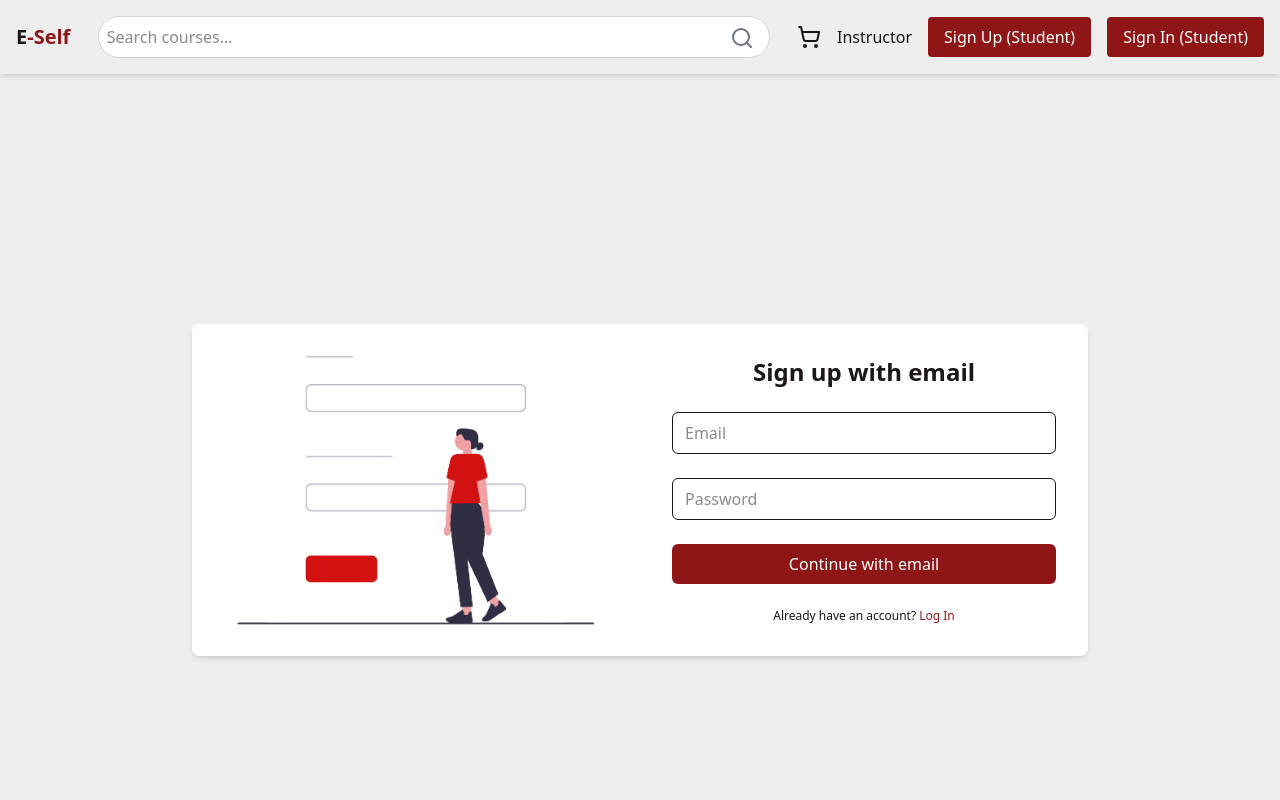
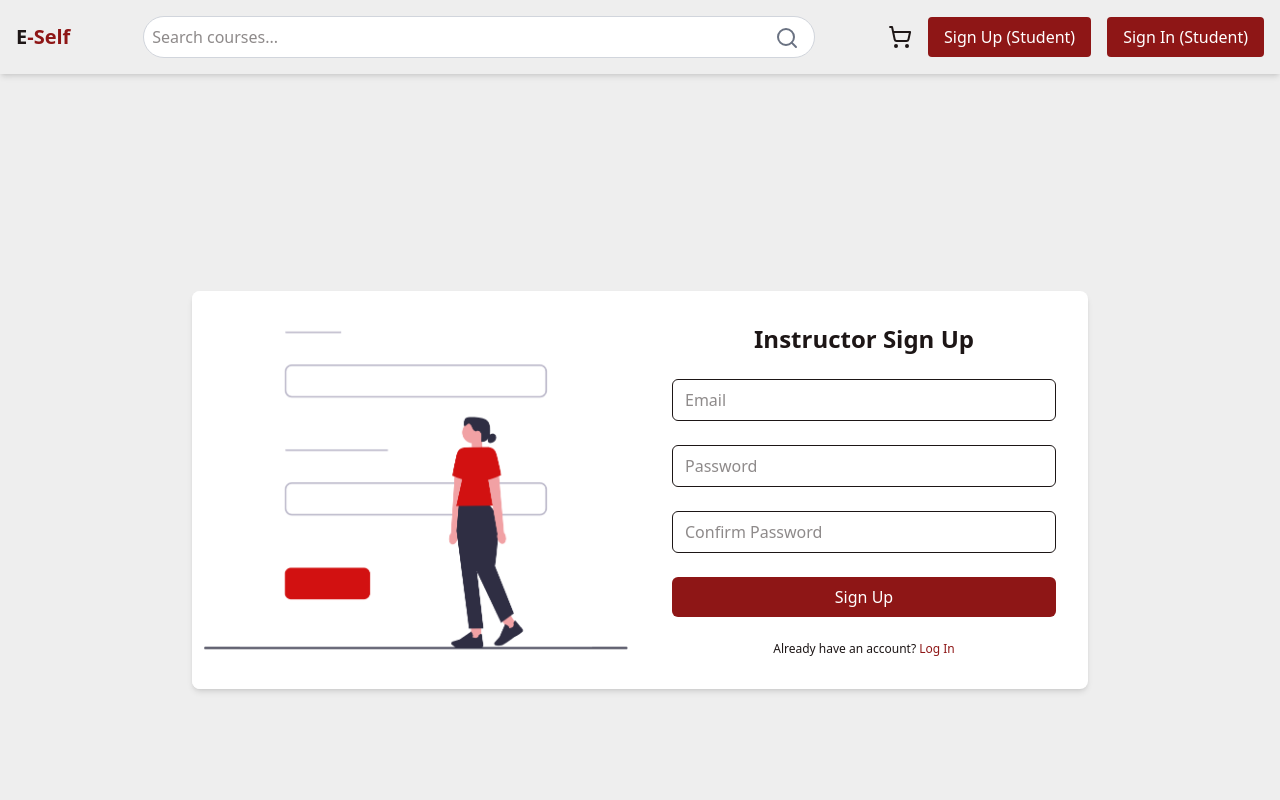
Before and after one commit to NegedeTekleyes/E-self-Lerning, a Next.js app in the folder e-self/: page /student/signup in a window 1280 px wide. Shown: the top 800 px of the page. Built offline with nearby package versions, Linux system fonts and the light colour scheme.

Commit message:
Clean up the codebase

```diff
--- a/e-self/app/(auth)/student/signin/page.tsx
+++ b/e-self/app/(auth)/student/signin/page.tsx
@@ -1,23 +1,22 @@
-"use client";
-import { useState } from "react";
-import { useRouter } from "next/navigation";
+'use client';
+import { useState } from 'react';
+import { useRouter } from 'next/navigation';
 import { useAuth } from '../../../context/AuthContext';
-import Image from "next/image";
+import Link from 'next/link';
+import Image from 'next/image';
 
 const SignIn = () => {
-  const [email, setEmail] = useState("");
-  const [password, setPassword] = useState("");
+  const [email, setEmail] = useState('');
+  const [password, setPassword] = useState('');
   const router = useRouter();
-  const { login } = useAuth();
-
+  const { login } = useAuth();  // Use context for login if needed
   const handleSubmit = async (e: React.FormEvent) => {
     e.preventDefault();
     if (email && password) {
-      login(email);
-      router.push("/");
+      login(email, 'student'); // Set the role here
+      router.push('/'); //redirect to the dashboard.
     }
   };
-
   return (
     <div className="flex items-center justify-center min-h-screen bg-[#EEEEEE]">
       <div className="flex flex-col sm:flex-row w-full max-w-4xl bg-white rounded-lg shadow-md overflow-hidden">
@@ -33,7 +32,7 @@ const SignIn = () => {
 
         {/* Right Side - Sign In Form */}
         <div className="w-full sm:w-1/2 p-8 flex flex-col justify-between">
-          <h2 className="text-2xl font-bold text-center mb-6 text-[#1D1616]">Sign In</h2>
+          <h2 className="text-2xl font-bold text-center mb-6 text-[#1D1616]">Instructor Sign In</h2>
           <form onSubmit={handleSubmit}>
             <div className="mb-6">
               <label htmlFor="email" className="block text-sm font-medium mb-2">Email</label>
@@ -61,10 +60,18 @@ const SignIn = () => {
             </div>
             <button
               type="submit"
-              className="w-full bg-[#8E1616] text-white py-2 rounded-md hover:bg-[#D84040] transition-all">
+              className="w-full bg-[#8E1616] text-white py-2 rounded-md hover:bg-[#D84040] transition-all"
+            >
               Sign In
             </button>
           </form>
+
+          <p className="mt-4 text-center">
+            Don't have an account?{' '}
+            <Link href="/student/signup" className="text-[#8E1616] hover:underline">
+              Sign Up
+            </Link>
+          </p>
         </div>
       </div>
     </div>
--- a/e-self/app/(auth)/student/signup/page.tsx
+++ b/e-self/app/(auth)/student/signup/page.tsx
@@ -1,21 +1,23 @@
-"use client";
+'use client';
 import { useState } from 'react';
 import { useRouter } from 'next/navigation';
-import { useAuth } from '../../../context/AuthContext';
+import { useAuth } from '../../../context/AuthContext';  // If using context for auth
 import Link from 'next/link';
 import Image from 'next/image';
 
-const SignupPage = () => {
+const InstructorSignUp = () => {
   const [email, setEmail] = useState('');
   const [password, setPassword] = useState('');
+  const [confirmPassword, setConfirmPassword] = useState('');
   const router = useRouter();
-  const { login } = useAuth();
-
-  const handleSubmit = async (e: React.FormEvent) => {
+  const { login } = useAuth();  // Use context for login if needed
+  const handleSignUp = async (e: React.FormEvent) => {
     e.preventDefault();
-    if (email && password) {
-      login(email);
-      router.push('/');
+    if (password === confirmPassword) {
+      login(email, 'student'); // Set the role here
+      router.push('/'); //redirect to the dashboard.
+    } else {
+      alert('Passwords do not match!');
     }
   };
 
@@ -26,16 +28,16 @@ const SignupPage = () => {
         <div className="hidden sm:block sm:w-1/2 relative">
           <Image
             src="/signup1.png"
-            alt="Signup illustration"
+            alt="Sign Up Illustration"
             fill
             className="object-cover"
           />
         </div>
 
-        {/* Right side - Signup Form */}
+        {/* Right side - Sign Up Form */}
         <div className="w-full sm:w-1/2 p-8 flex flex-col justify-between">
-          <h2 className="text-2xl font-bold text-center mb-6 text-[#1D1616]">Sign up with email</h2>
-          <form onSubmit={handleSubmit}>
+          <h2 className="text-2xl font-bold text-center mb-6 text-[#1D1616]">Instructor Sign Up</h2>
+          <form onSubmit={handleSignUp}>
             <div className="mb-6">
               <input
                 type="email"
@@ -56,13 +58,23 @@ const SignupPage = () => {
                 required
               />
             </div>
+            <div className="mb-6">
+              <input
+                type="password"
+                placeholder="Confirm Password"
+                value={confirmPassword}
+                onChange={(e) => setConfirmPassword(e.target.value)}
+                className="w-full px-3 py-2 border rounded-md focus:outline-none focus:ring focus:border-[#8E1616]"
+                required
+              />
+            </div>
             <button type="submit" className="w-full bg-[#8E1616] text-white py-2 rounded-md hover:bg-[#D84040] transition duration-300">
-              Continue with email
+              Sign Up
             </button>
           </form>
           <div className="mt-6 text-center">
             <p className="text-xs text-[#1D1616]">
-              Already have an account? <Link href="/signin" className="text-[#8E1616] hover:text-[#D84040]">Log In</Link>
+              Already have an account? <Link href="/student/signin" className="text-[#8E1616] hover:text-[#D84040]">Log In</Link>
             </p>
           </div>
         </div>
@@ -71,4 +83,4 @@ const SignupPage = () => {
   );
 };
 
-export default SignupPage;
+export default InstructorSignUp;
--- a/e-self/app/(components)/student/Header.tsx
+++ b/e-self/app/(components)/student/Header.tsx
@@ -14,12 +14,20 @@ export default function Header() {
   const router = useRouter();
   const pathname = usePathname();
   const { user, logout } = useAuth();
-  const [isInstructorDashboard, setIsInstructorDashboard] = useState(false);
 
   // Skip header rendering for instructor sign-up, sign-in pages and landing page
   if (pathname === '/landing') {
     return null; // No need to render the default header on the landing page
   }
+
+  // Define the handleSearch function
+  const handleSearch = () => {
+    if (search.trim()) {
+      // You can replace this with your actual search logic, e.g., routing to search results
+      console.log('Searching for:', search);
+      // Example: router.push(`/search?query=${search}`);
+    }
+  };
 
   return (
     <header className="flex items-center justify-between p-4 bg-[#EEEEEE] shadow-md gap-4 w-full relative z-50">
@@ -33,7 +41,7 @@ export default function Header() {
           type="text"
           value={search}
           onChange={(e) => setSearch(e.target.value)}
-          onKeyDown={(e) => e.key === 'Enter' && handleSearch()}
+          onKeyDown={(e) => e.key === 'Enter' && handleSearch()} // Call handleSearch when Enter is pressed
           placeholder="Search courses..."
           className="w-full p-2 rounded-full bg-white border border-gray-300 focus:outline-none focus:ring-2 focus:ring-[#8E1616]"
         />
@@ -82,9 +90,7 @@ export default function Header() {
           </div>
         ) : (
           <div className="hidden lg:flex items-center gap-4">
-            <Link href="/instructor/signup" className="hover:text-[#8E1616]">
-              Instructor
-            </Link>
+            {/* Only show student sign-up and sign-in links */}
             <Link href="/student/signup" className="bg-[#8E1616] px-4 py-2 rounded hover:bg-[#D84040] text-white">
               Sign Up (Student)
             </Link>
@@ -105,32 +111,13 @@ export default function Header() {
           </div>
           <hr className="my-2" />
 
-          {user ? (
-            <>
-              {user.role === 'instructor' && (
-                  <>
-                    <Link href="/instructor/dashboard" className="hover:text-[#8E1616]">
-                      Dashboard
-                    </Link>
-                    <Link href="/instructor/create-course" className="hover:text-[#8E1616]">
-                      Create Course
-                    </Link>
-                  </>
-                )}
-                <button onClick={logout} className="bg-[#8E1616] px-4 py-2 rounded hover:bg-[#D84040] text-white w-full">
-                  Sign Out
-                </button>
-            </>
-          ) : (
-            <>
-              <Link href="/signup" className="bg-[#8E1616] px-4 py-2 rounded hover:bg-[#D84040] text-white text-center">
-                Sign Up
-              </Link>
-              <Link href="/signin" className="bg-[#8E1616] px-4 py-2 rounded hover:bg-[#D84040] text-white text-center">
-                Sign In
-              </Link>
-            </>
-          )}
+          {/* Show only student-related options in the menu */}
+          <Link href="/student/signup" className="bg-[#8E1616] px-4 py-2 rounded hover:bg-[#D84040] text-white text-center">
+            Sign Up
+          </Link>
+          <Link href="/student/signin" className="bg-[#8E1616] px-4 py-2 rounded hover:bg-[#D84040] text-white text-center">
+            Sign In
+          </Link>
         </div>
       )}
     </header>
```
